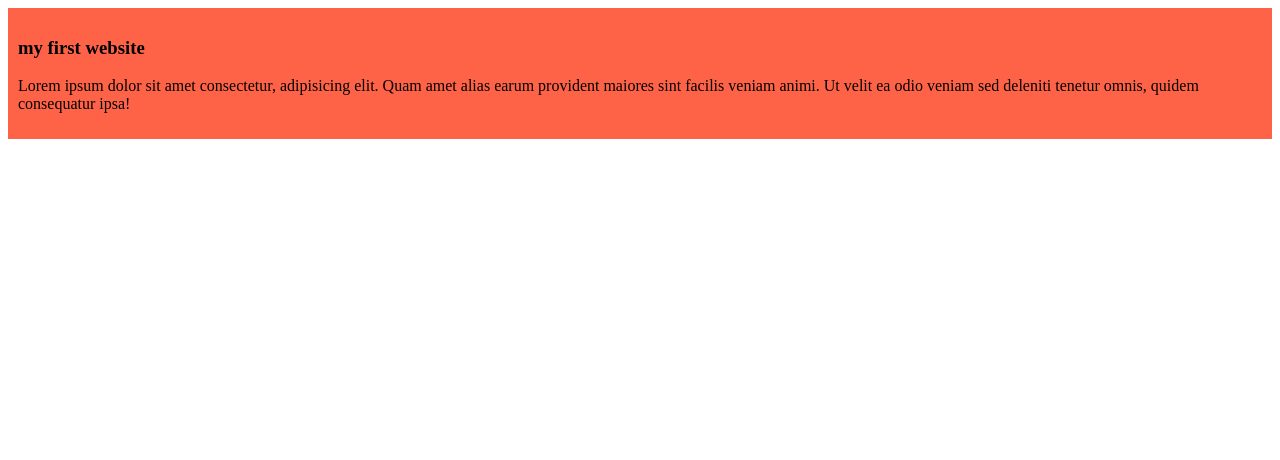
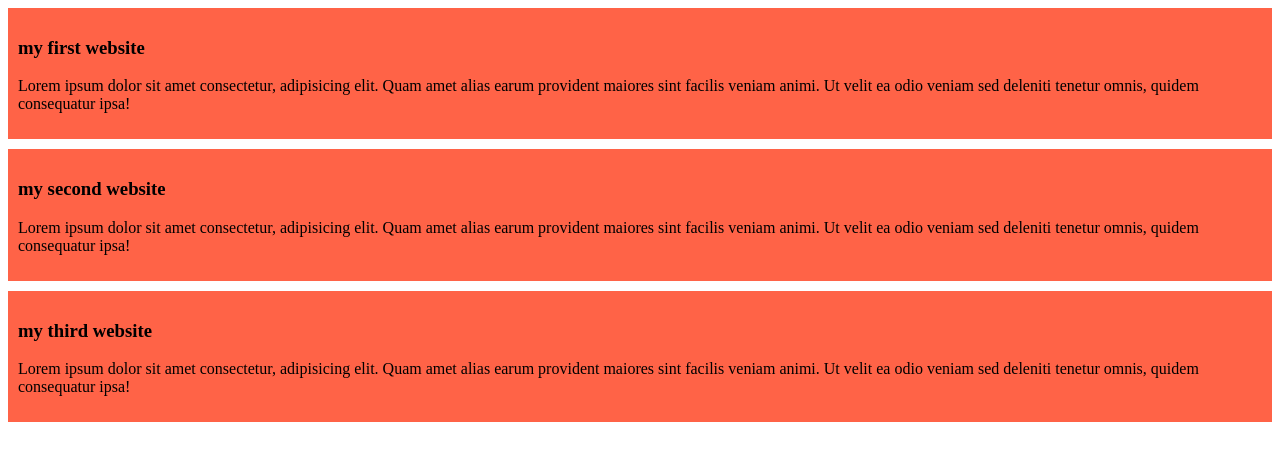
Before and after one commit to 96shahadat/my-third-github-repo, a plain HTML site: page index.html in a window 1280 px wide. Drawn offline with Linux system fonts and the light colour scheme.

Commit message:
added the second and  the third blog

```diff
--- a/index.html
+++ b/index.html
@@ -11,6 +11,14 @@
     <h3>my first website</h3>
     <p>Lorem ipsum dolor sit amet consectetur, adipisicing elit. Quam amet alias earum provident maiores sint facilis veniam animi. Ut velit ea odio veniam sed deleniti tenetur omnis, quidem consequatur ipsa!</p>
   </div>
+  <div>
+    <h3>my second website</h3>
+    <p>Lorem ipsum dolor sit amet consectetur, adipisicing elit. Quam amet alias earum provident maiores sint facilis veniam animi. Ut velit ea odio veniam sed deleniti tenetur omnis, quidem consequatur ipsa!</p>
+  </div>
+  <div>
+    <h3>my third website</h3>
+    <p>Lorem ipsum dolor sit amet consectetur, adipisicing elit. Quam amet alias earum provident maiores sint facilis veniam animi. Ut velit ea odio veniam sed deleniti tenetur omnis, quidem consequatur ipsa!</p>
+  </div>
 
 </body>
 </html>
--- a/styles/blog.css
+++ b/styles/blog.css
@@ -1,4 +1,5 @@
 div{
   background-color: tomato;
   padding: 10px;
+  margin-bottom: 10px;
 }
```
